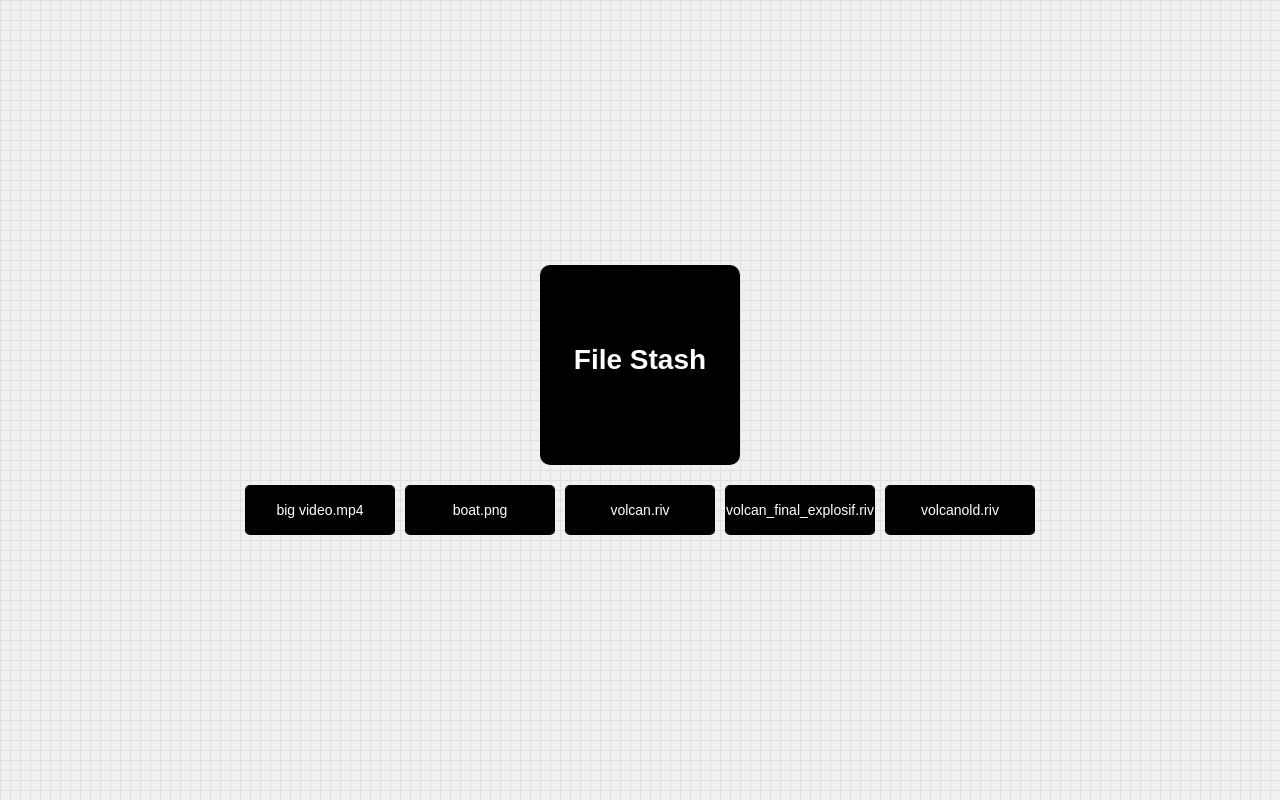
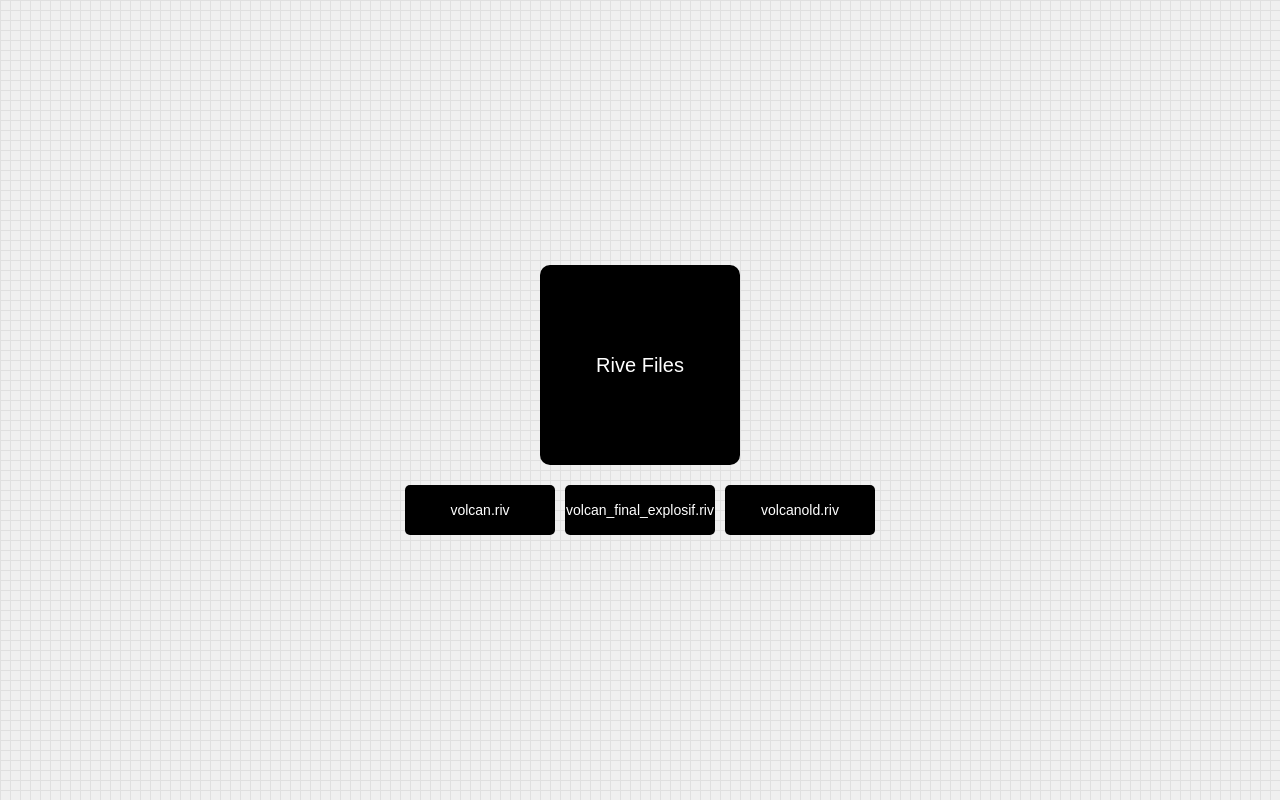
Before and after one commit to RinalduzziNathan/uploaded-rive-files, a website: page index.html in a window 1280 px wide. Drawn offline with Linux system fonts and the light colour scheme.

Commit message:
fichiers riv

```diff
--- a/files.js
+++ b/files.js
@@ -1,6 +1,4 @@
 const riveFiles = [
-  "big video.mp4",
-  "boat.png",
   "volcan.riv",
   "volcan_final_explosif.riv",
   "volcanold.riv"
--- a/index.html
+++ b/index.html
@@ -1,22 +1,10 @@
 <!DOCTYPE html>
 <html lang="en">
-
 <head>
-    <meta charset="UTF-8" />
-    <meta name="viewport" content="width=device-width, initial-scale=1.0" />
-    <link rel="icon" href="Logopng.ico" type="image/ico">
-
-    <title>File Stash</title>
+  <meta charset="UTF-8"/>
+  <meta name="viewport" content="width=device-width, initial-scale=1.0"/>
+  <title>Rive Files</title>
   <style>
-        a {
-            color: white;
-            text-decoration: none;
-        }
-
-        a:hover {
-            text-decoration: underline;
-        }
-
     body {
       margin: 0;
       background-image:
@@ -31,7 +19,6 @@
       background-color: #f0f0f0;
       font-family: Arial, sans-serif;
     }
-
     .center-box {
       display: flex;
       justify-content: center;
@@ -44,7 +31,6 @@
       text-align: center;
       border-radius: 10px;
     }
-
     .file-list {
       margin-top: 20px;
       display: flex;
@@ -52,7 +38,6 @@
       gap: 10px;
       justify-content: center;
     }
-
     .file-item {
       display: flex;
       justify-content: center;
@@ -69,7 +54,6 @@
       transform: translateY(20px);
       transition: opacity 0.5s ease, transform 0.5s ease;
     }
-
     .file-item.show {
       opacity: 1;
       transform: translateY(0);
@@ -93,17 +77,13 @@
       document.body.appendChild(fileListDiv);
 
       riveFiles.forEach((file, index) => {
-                // Crée un lien <a> qui déclenche le téléchargement
-                const link = document.createElement('a');
-                link.href = `rive/${file}`;
-                link.download = file;
-
         const item = document.createElement('div');
         item.className = 'file-item';
         item.textContent = file;
-
-                link.appendChild(item);
-                fileListDiv.appendChild(link);
+        item.addEventListener('click', () => {
+          alert(`Tu as cliqué sur le fichier : ${file}`);
+        });
+        fileListDiv.appendChild(item);
 
         // Animation en cascade
         setTimeout(() => {
@@ -111,14 +91,10 @@
         }, index * 100);
       });
     }
-
   </script>
 </head>
-
-<div class="center-box">
-    <div style="font-size: 28px; font-weight: bold; margin-bottom: 10px;">File Stash</div>
-
-</div>
-
-
+<body>
+  <div class="center-box">Rive Files</div>
+  <!-- La liste sera injectée automatiquement par initFileList() -->
+</body>
 </html>
```
Also changed, not shown: Logopng.ico (deleted), rive/boat.png (deleted), 5 other files. Lines whose indentation alone changed are shown as unchanged.
